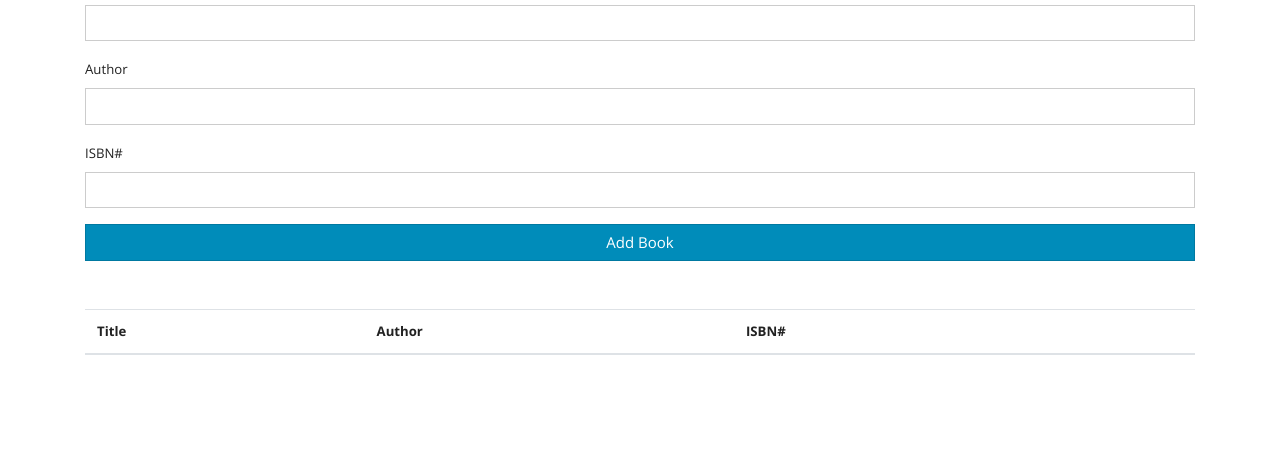
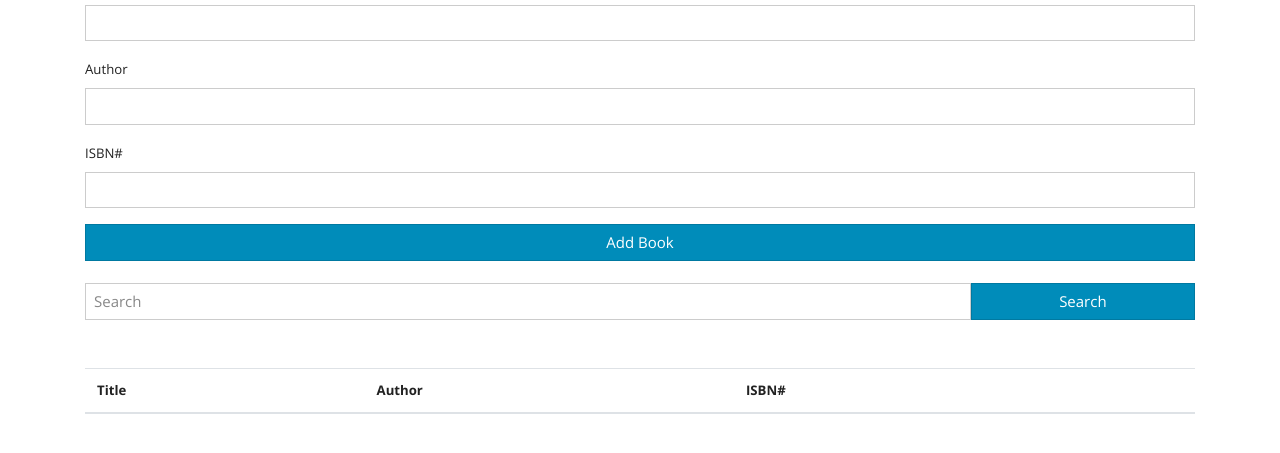
Before and after one commit to Harsh2432/BookList-App, a plain HTML site: page index.html in a window 1280 px wide. Shown: the part 125-578 px from the top of the page. Drawn offline with nearby package versions, Linux system fonts and the light colour scheme.

Commit message:
Update index.html

```diff
--- a/index.html
+++ b/index.html
@@ -33,6 +33,11 @@
             </div>
             <input type="submit" value="Add Book" class="btn btn-primary btn-block">
         </form>
+        <br>
+        <form class="d-flex">
+            <input id="search-bar" class="form-control me-sm-2" type="text" placeholder="Search">
+            <div id="search-btn" class="btn btn-primary my-2 my-sm-0 w-25">Search</div>
+        </form>
         <table class="table table-striped mt-5">
             <thead>
                 <tr>
@@ -46,7 +51,7 @@
         </table>
     </div>
 
-    <script src="JavaScript/main.js"></script>
+    <script src="main.js"></script>
 </body>
 
 </html>
```
